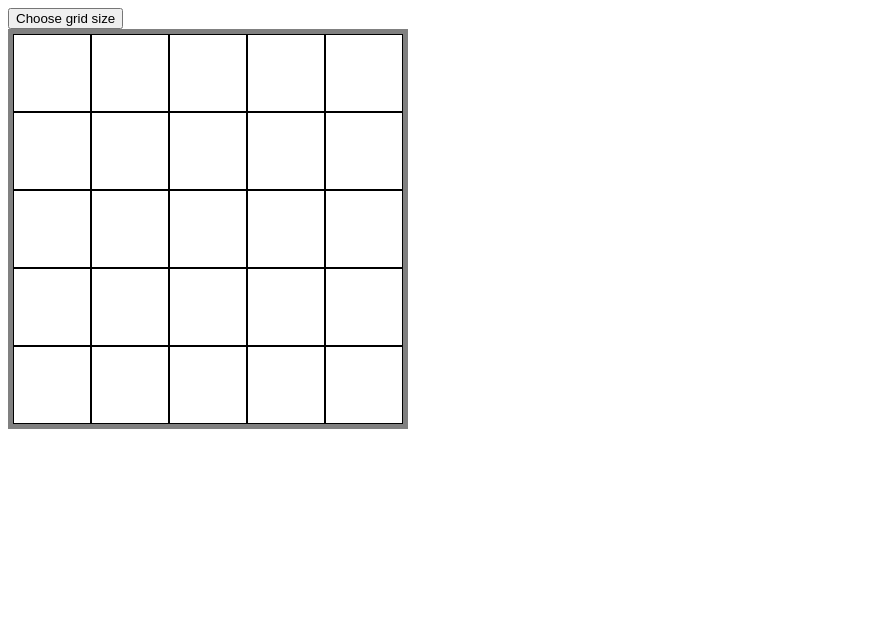
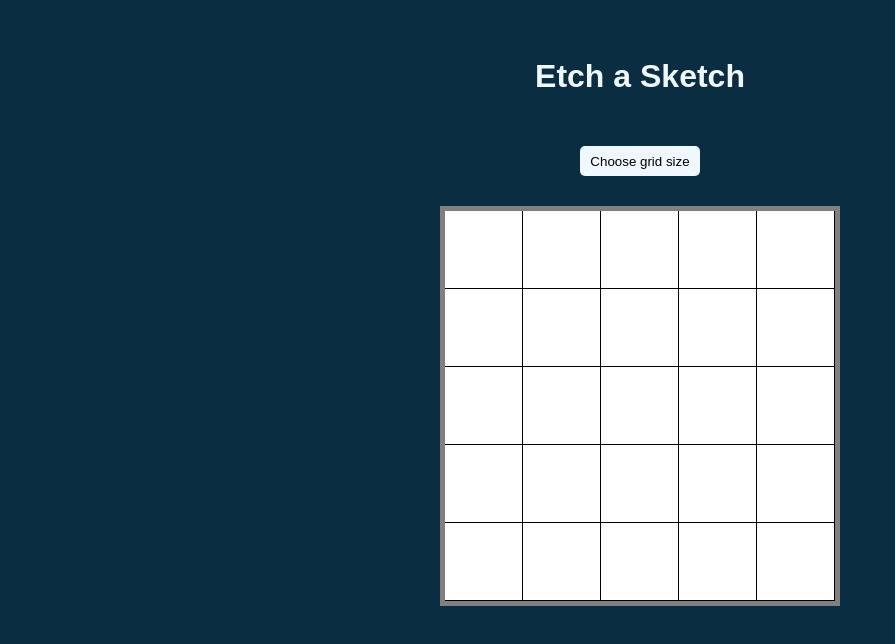
Before and after one commit to JulianGerstner/etch-a-sketch, a plain HTML site: page index.html in a window 1280 px wide. Shown: the whole page, without its empty margins (0-895 px from the left). Drawn offline with Linux system fonts and the light colour scheme.

Commit message:
Add stle and fixed null value bug

```diff
--- a/index.html
+++ b/index.html
@@ -8,7 +8,11 @@
     <link rel="stylesheet" href="style.css">
 </head>
 <body>
+    <div class="page">
+    <h1>Etch a Sketch</h1>
     <button id="btn">Choose grid size</button>
     <div class="container"></div>
+    </div>
+
 </body>
 </html>
--- a/script.js
+++ b/script.js
@@ -19,9 +19,9 @@ const btn = document.querySelector("#btn");
 btn.addEventListener("click", ()=>{
     do{
     gridSize=parseInt(prompt("Grid size(1-100):"));
-    if(gridSize>100 || gridSize<1){
+    if(gridSize>100 || gridSize<1 || isNaN(gridSize)){
         alert("Insert a valid value");
     }
-    }while(gridSize<1 || gridSize>100);
+    }while(gridSize<1 || gridSize>100 || isNaN(gridSize));
     createGrid(gridSize);
 })
--- a/style.css
+++ b/style.css
@@ -1,3 +1,25 @@
+body{
+    background-color: #0b2d42;
+    font-family: sans-serif;
+}
+.page{
+    border: none;
+    display: flex;
+    flex-direction: column;
+    align-items: center;
+}
+h1{
+    margin-top: 50px;
+    color: aliceblue;
+}
+button{
+    width: 120px;
+    height: 30px;
+    margin: 30px;
+    background-color: aliceblue;
+    border-radius: 5px;
+    border: none;
+    }
 .container{
     display: flex;
     height: 400px;
@@ -5,8 +27,10 @@
     border: none;
     flex-wrap: wrap;
     border: 5px solid grey;
+    background-color: white;
 }
 div{
-    border: 0.5px solid;
+    border-right: 0.5px solid;
+    border-bottom: 0.5px solid;
     box-sizing: border-box;
 }
```
